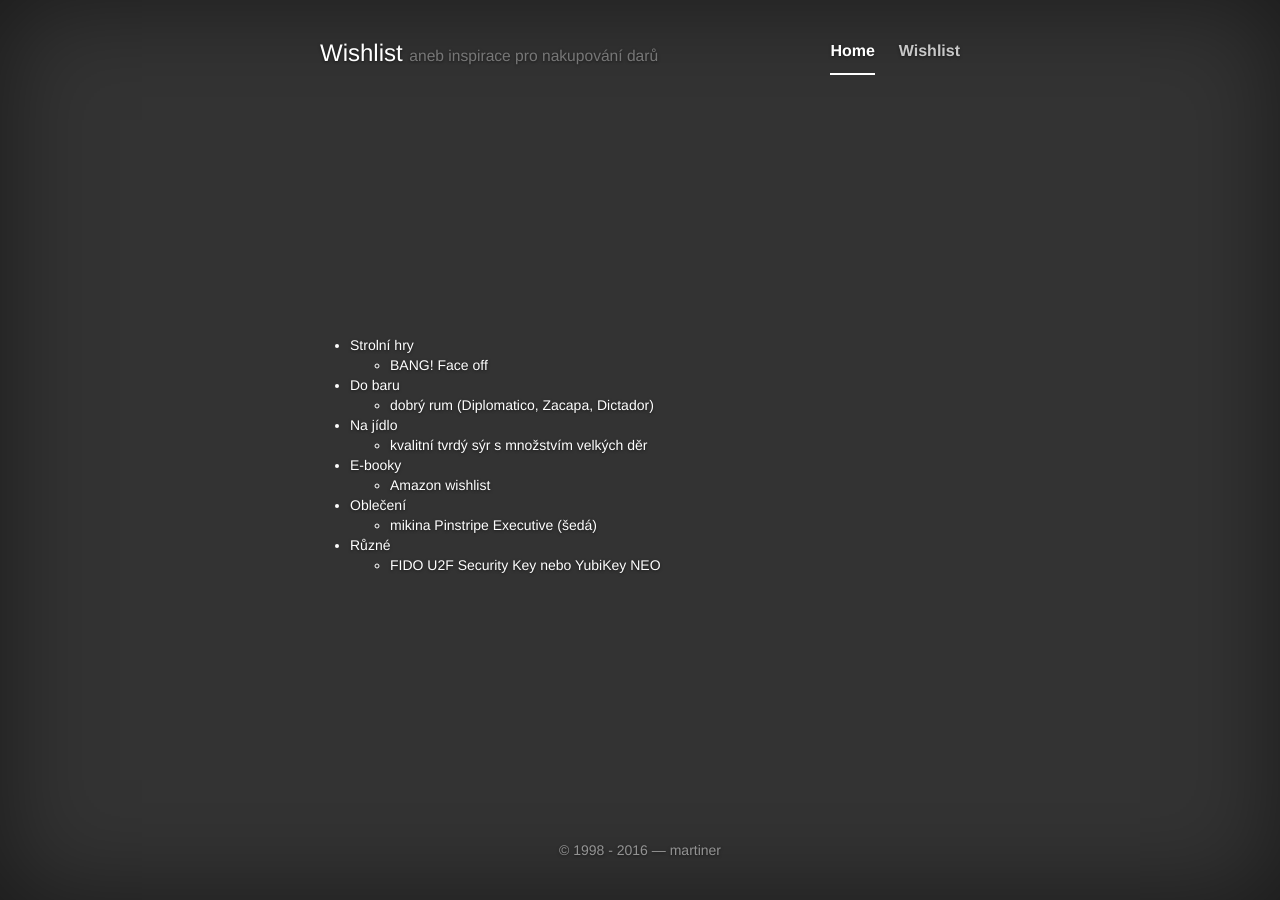
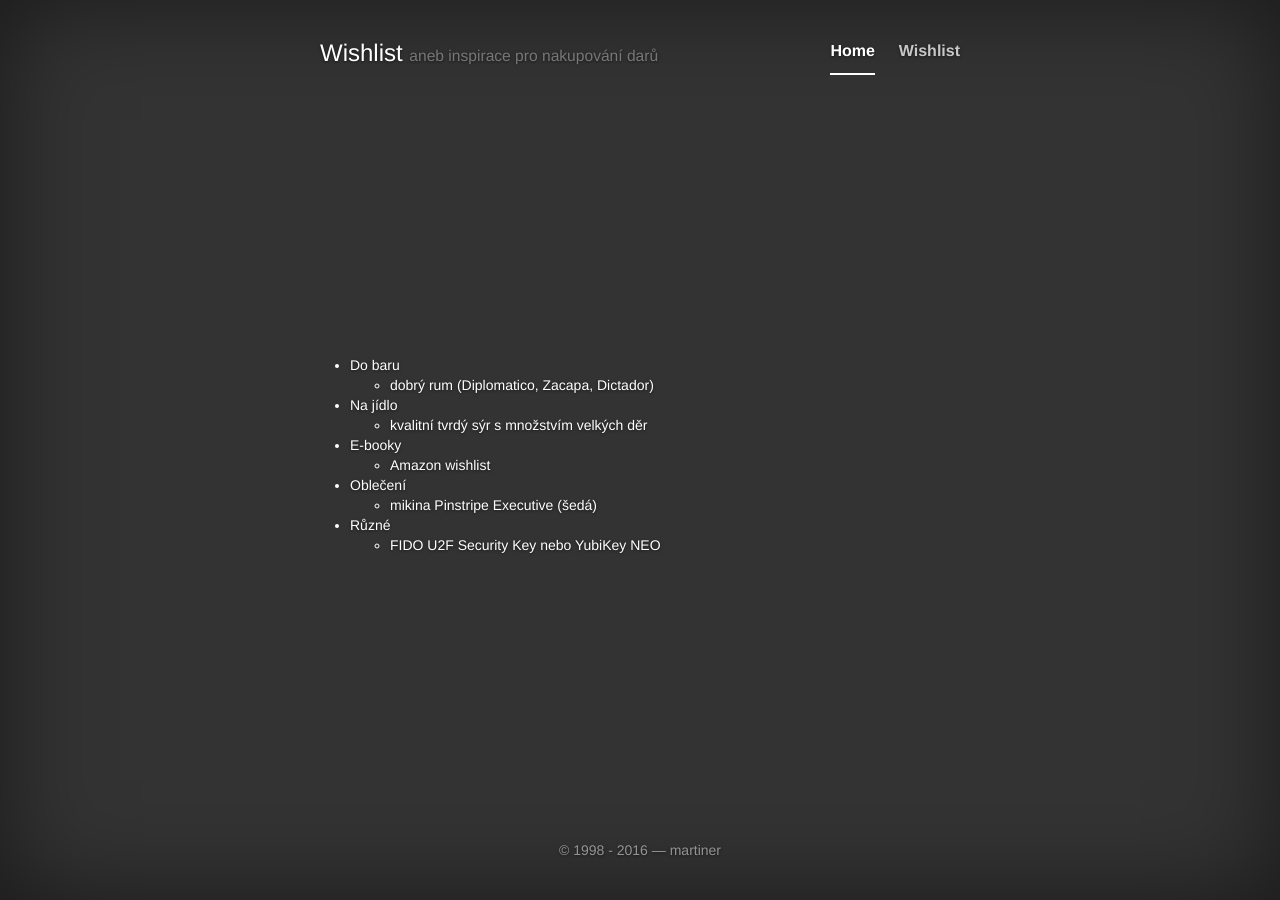
Before and after one commit to martiner/martiner.github.com, a Jekyll site: the page built from wishlist.html, in a window 1280 px wide. Built offline with Jekyll 4.4.1, drawn with Linux system fonts in a browser that asks for light colours; nearby versions of some CDN libraries.

Commit message:
del: bang face off

```diff
--- a/wishlist.html
+++ b/wishlist.html
@@ -4,9 +4,6 @@ brand: Wishlist <small>aneb inspirace pro nakupování darů</small>
 redirect_from: /wishlist/
 ---
 <ul class="text-left">
-<li>Strolní hry<ul>
-	<li><a href="http://deskovehry.blogspot.com/2007/06/bang-face-off-je-pro-dva.html">BANG! Face off</a></li>
-	</ul>
 
 <li>Do baru<ul>
 	<li>dobrý rum (<a href="https://sortiment.makro.cz/cs/search/?q=diplomatico">Diplomatico</a>,
```
